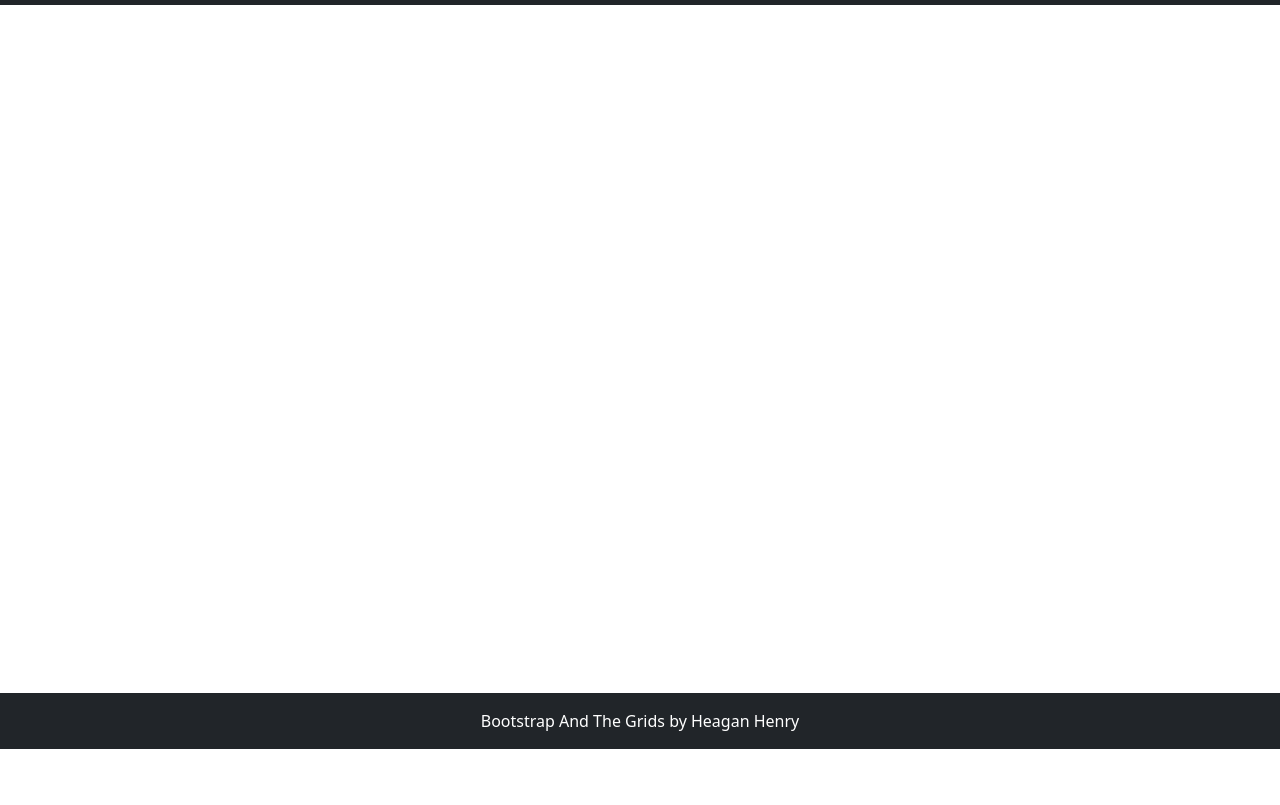
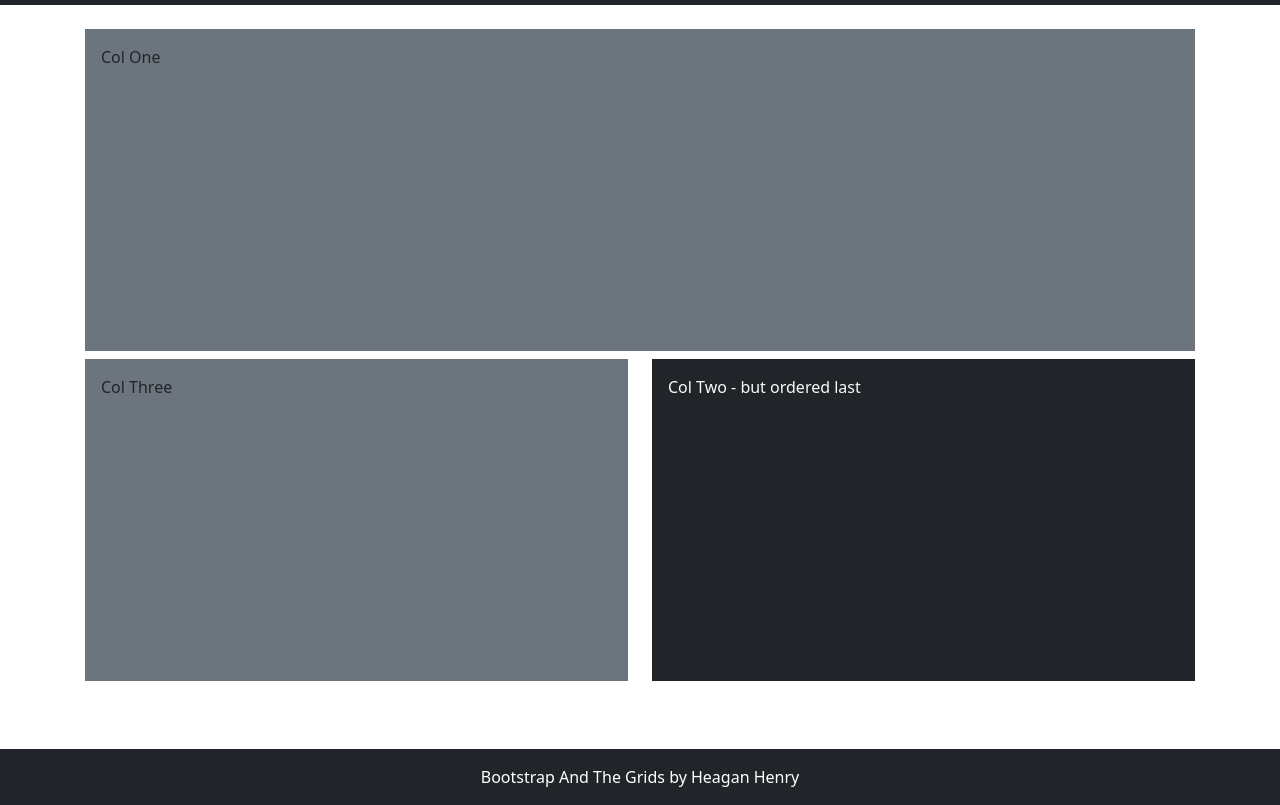
Before and after one commit to heaganhenry/BootstrapAndTheGrids, a plain HTML site: page Grid6.html in a window 1280 px wide. Shown: the part 51-856 px from the top of the page. Before the commit the page ends 800 px from the top, so only its background shows below. Drawn offline with nearby package versions, Linux system fonts and the light colour scheme.

Commit message:
Complete grid 6

```diff
--- a/Grid6.html
+++ b/Grid6.html
@@ -71,7 +71,19 @@
 		</nav>
 
 		<main class="flex-shrink-0">
-			<div class="container"></div>
+			<div class="container minHeight h-100">
+				<div class="row h-100 row-cols-1 gy-2 row-cols-md-2">
+					<div class="col col-md-12">
+						<div class="bg-secondary h-100 p-3">Col One</div>
+					</div>
+					<div class="col col-md-6 order-last">
+						<div class="bg-dark text-light h-100 p-3">Col Two - but ordered last</div>
+					</div>
+					<div class="col col-md-6">
+						<div class="bg-secondary h-100 p-3">Col Three</div>
+					</div>
+				</div>
+			</div>
 		</main>
 		<footer class="footer mt-auto py-3 bg-dark sticky-footer">
 			<div class="container-fluid text-center">
```
